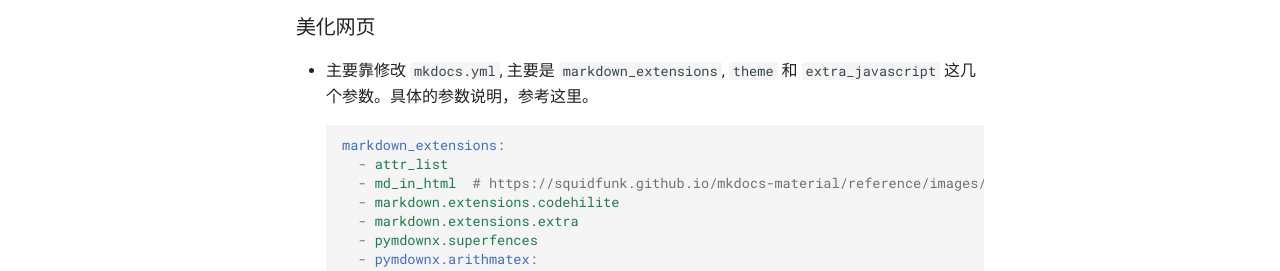
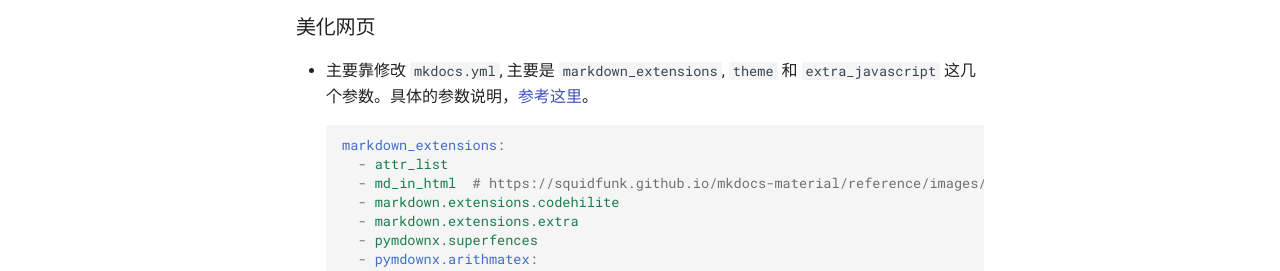
Before and after one commit to ymma98/technotes, an MkDocs documentation site: the page built from docs/杂谈/快速搭建技术博客.md, in a window 1280 px wide and 900 px high, scrolled down 1658 px. Shown: the part 199-470 px from the top of the window. Built offline with MkDocs 1.6.1 and Material for MkDocs 9.7.7, drawn with Linux system fonts in a browser that asks for light colours; part of the change alters nothing that is shown.

Commit message:
docs/杂谈/快速搭建技术博客.md updated from https://stackedit.cn/

````diff
--- a/docs/杂谈/快速搭建技术博客.md
+++ b/docs/杂谈/快速搭建技术博客.md
@@ -59,7 +59,7 @@ mkdocs:
 
 ### 美化网页
 
-* 主要靠修改 `mkdocs.yml`, 主要是 `markdown_extensions`, `theme` 和 `extra_javascript` 这几个参数。具体的参数说明，参考这里。
+* 主要靠修改 `mkdocs.yml`, 主要是 `markdown_extensions`, `theme` 和 `extra_javascript` 这几个参数。具体的参数说明，[参考这里](https://squidfunk.github.io/mkdocs-material/setup/)。
 ```yaml
 markdown_extensions:
   - attr_list
@@ -129,6 +129,6 @@ extra:
 
 
 <!--stackedit_data:
-eyJoaXN0b3J5IjpbMTgwMzE0NjkxMCwxMTI3MDc5NzcwLDEzMz
+eyJoaXN0b3J5IjpbLTQzMDg5OTE0NiwxMTI3MDc5NzcwLDEzMz
 M4NzgzNCwxMjc4NzYwMjc0LC0yMDIwOTI3MjczXX0=
 -->
````
